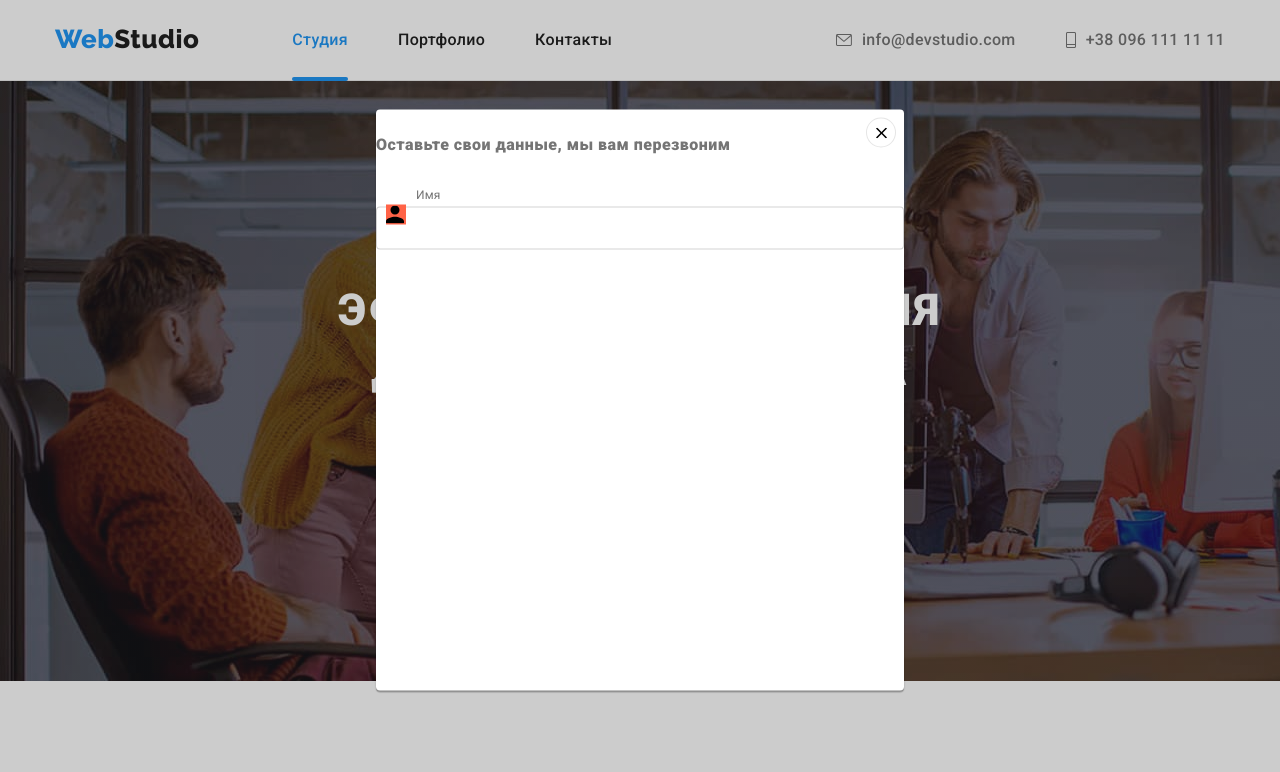
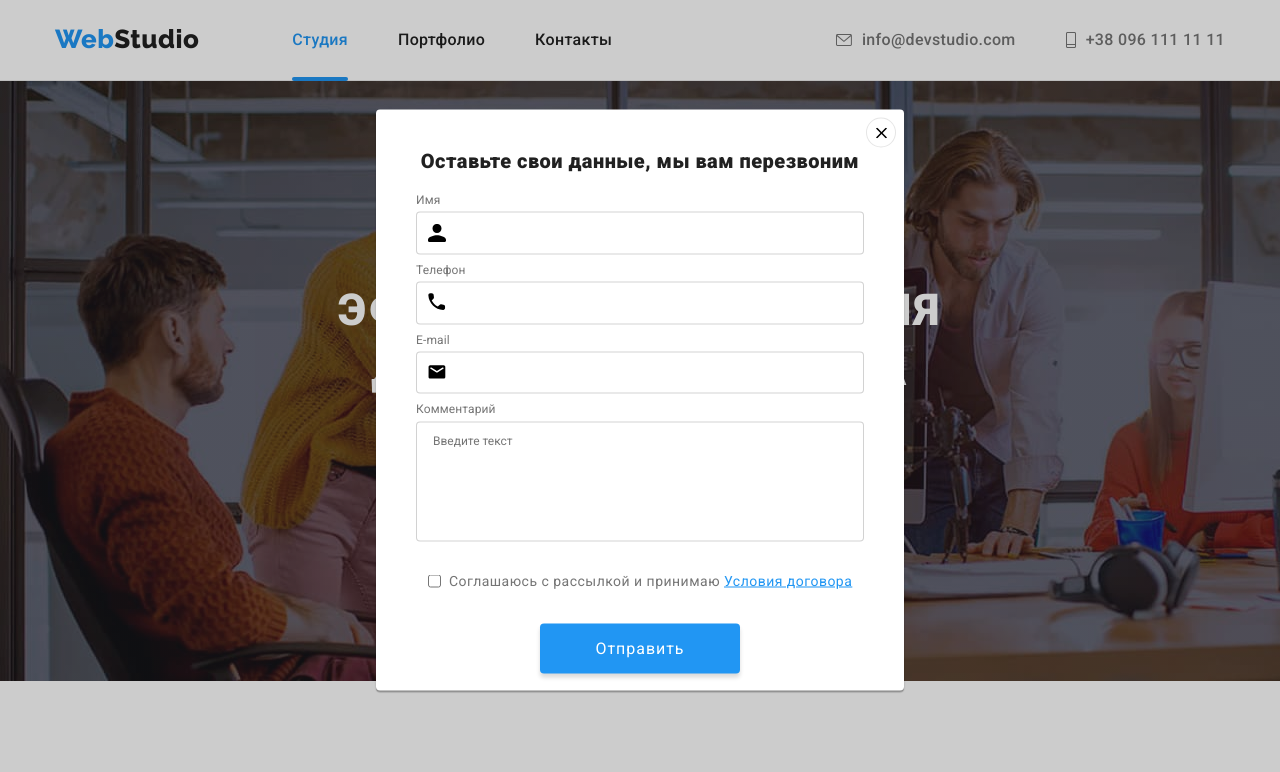
Before and after one commit to OlenaKozakova/goit-markup-hw-06, a plain HTML site: page index.html in a window 1280 px wide. Both pictures are taken after a click on the button "Заказать Услугу". Shown: the top 772 px of the page. Drawn offline with nearby package versions, Linux system fonts and the light colour scheme.

Commit message:
создана разметка и стилизация формі

```diff
--- a/css/style.css
+++ b/css/style.css
@@ -305,9 +305,23 @@ nav a.active {
   fill: #000000;
 }
 
+.message {
+  margin-top: 40px;
+  margin-bottom: 12px;
+
+  font-weight: bold;
+  font-size: 20px;
+  line-height: 1.15;
+  text-align: center;
+
+  color: var(--dark-color);
+}
+
 .form-field {
   position: relative;
-  margin-bottom: 20px;
+
+  margin-right: 40px;
+  margin-left: 40px;
 }
 
 .label {
@@ -330,83 +344,102 @@ nav a.active {
   border: 1px solid rgba(33, 33, 33, 0.2);
   box-sizing: border-box;
   border-radius: 4px;
+  transition-duration: 250ms;
+  transition-timing-function: cubic-bezier(0.4, 0, 0.2, 1);
+  outline: none;
 }
 
 .modal-icon {
   position: absolute;
+  display: inline-block;
   top: 50%;
-  left: 10px;
+  left: 12px;
+  bottom: 0;
 
   transform: translateY(-50%);
-
-  display: inline-block;
-  width: 20px;
-  height: 20px;
-  background-color: tomato;
 }
 
-/*.field {
+.form-input:focus,
+.form-input:hover {
+  cursor: pointer;
+  border: 1px solid var(--button-bcg-color);
+}
+
+.form-input:focus ~ .modal-icon,
+.form-input:hover ~ .modal-icon {
+  fill: var(--button-bcg-color);
+}
+
+.field-message {
+  padding: 12px 16px;
   width: 100%;
   max-width: 448px;
-  height: 40px;
-  padding: 0 15px;
+  height: 120px;
   margin-left: 40px;
   margin-right: 40px;
   border: 1px solid rgba(33, 33, 33, 0.2);
   box-sizing: border-box;
   border-radius: 4px;
+  transition-duration: 250ms;
+  transition-timing-function: cubic-bezier(0.4, 0, 0.2, 1);
+  resize: none;
+  outline: none;
 }
 
-.field-message {
-  width: 100%;
-  max-width: 448px;
-  height: 120px;
-  padding: 0 15px;
-  margin-left: 40px;
-  margin-right: 40px;
-  border: 1px solid rgba(33, 33, 33, 0.2);
-  box-sizing: border-box;
-  border-radius: 4px;
+.field-message:focus,
+.field-message:hover {
+  cursor: pointer;
+  border: 1px solid var(--button-bcg-color);
 }
 
-.label {
+.checkbox-field {
+  display: flex;
+  align-items: center;
+  margin-right: 40px;
+  margin-left: 40px;
+  margin-top: 20px;
+}
+
+.checkbox-label {
   font-style: normal;
   font-weight: normal;
-  font-size: 12px;
-  line-height: 1.166;
-
-  margin-left: 40px;
-
-  letter-spacing: 0.01em;
-
-  color: #757575;
+  font-size: 14px;
+  line-height: 1.71;
+  color: var(--main-color);
+  padding-left: 8px;
 }
 
-.form-field {
-  position: relative;
+.checkbox {
+  display: block;
+  margin-left: 12px;
 }
 
-.modal-icon {
-  position: absolute;
-  left: 12px;
-  top: 50%;
-  transform: translateY(-50%);
-
-  display: inline-block;
-
-  fill: var(--dark-color);
+.agreement {
+  font-style: normal;
+  font-weight: normal;
+  font-size: 14px;
+  line-height: 1.71;
+  color: var(--button-bcg-color);
 }
 
-.message {
-  margin-top: 40px;
+.checkbox-btn {
+  position: relative;
+  left: 50%;
+  transform: translate(-50%, 0);
+  display: inline-block;
+  align-items: center;
+  width: 200px;
+  height: 50px;
 
-  font-weight: bold;
-  font-size: 20px;
-  line-height: 1.15;
-  text-align: center;
+  margin-top: 30px;
+  cursor: pointer;
+  background: var(--button-bcg-color);
+  box-shadow: 0px 4px 4px rgba(0, 0, 0, 0.15);
+  border-radius: 4px;
 
-  color: var(--dark-color);
-}*/
+  transition-duration: 250ms;
+  transition-timing-function: cubic-bezier(0.4, 0, 0.2, 1);
+}
 
 .section {
   padding-top: 94px;
--- a/index.html
+++ b/index.html
@@ -82,42 +82,55 @@
                   </svg>
                 </button>
                 <form class="form">
-                <div class="modal-container">
+                <!--<div class="modal-container">-->
                 <h4 class="message">
                   Оставьте свои данные, мы вам перезвоним
                 </h4>
-                <div class="form-field">
+
+                  <label for="user-name" class="label" for="user-name">Имя</label>
+                    <div class=" form-field">
+                        <input id="user-name" class="form-input" type="text" name="user_name">
+
                         <span class="modal-icon">
                           <svg width="18" height="18">
                             <use xlink:href="./images/sprite.svg#icon-name"></use>
                           </svg>
                         </span>
-                  <label class="label" for="user-name">Имя</label>
-                  <input id="user-name" class="form-input" type="text" name="user_name">
+                    </div>
+                <label for="phone" class="label" for="user-name">Телефон</label>
+                  <div class="form-field">
+                            <input id="phone" class="form-input" type="text" name="phone">
 
-                </div>
-                </form>
-
-                <!--<label class="label">Телефон
-                  <div class="modal-box">
-                  <svg class="modal-icon" width="18" height="18">
+                        <span class="modal-icon">
+                          <svg width="18" height="18">
                             <use xlink:href="./images/sprite.svg#icon-phone2"></use>
                           </svg>
-                  <input type="tel" class="field">
+                        </span>
                   </div>
-                </label>
-                <label class="label">Комментарий
-                  <div class="modal-box">
-                    <svg class="modal-icon" width="18" height="18">
+                <label for="e-mail" class="label" for="user-name">E-mail</label>
+                  <div class="form-field">
+                    <input id="e-mail" type="email" class="form-input" name="e-mail" />
+                <span class="modal-icon">
+                  <svg width="18" height="18">
                     <use xlink:href="./images/sprite.svg#icon-mail"></use>
                   </svg>
-                  <input type="email" class="field">
+                </span>
                   </div>
+                <label class="label">Комментарий
+                  <textarea class="field-message" name="message" cols="40" rows="10" placeholder="Введите текст"></textarea>
                 </label>
-                <label class="label">Телефон
-                <textarea class="field-message" name="message" cols="40" rows="10" placeholder="Введите текст"></textarea>
-                </label>-->
-                </div>
+
+                <label class="checkbox-field">
+                  <input class="checkbox" type="checkbox" name="topic" value="html" />
+                    <span class="checkbox-icon">
+                      <!--<svg width="16" height="15">
+                        <use xlink:href="./images/sprite.svg#icon-check-mark"></use>
+                      </svg>-->
+                  </span>
+                  <span class="checkbox-label">Соглашаюсь с рассылкой и принимаю <a href="" class="agreement">Условия договора</a></span>
+                </label>
+                <button class="checkbox-btn button">Отправить</button>
+                </form>
             </div>
           </div>
         </div>
```
Also changed, not shown: images/index/check-mark.svg (added). Lines whose indentation alone changed are shown as unchanged.
